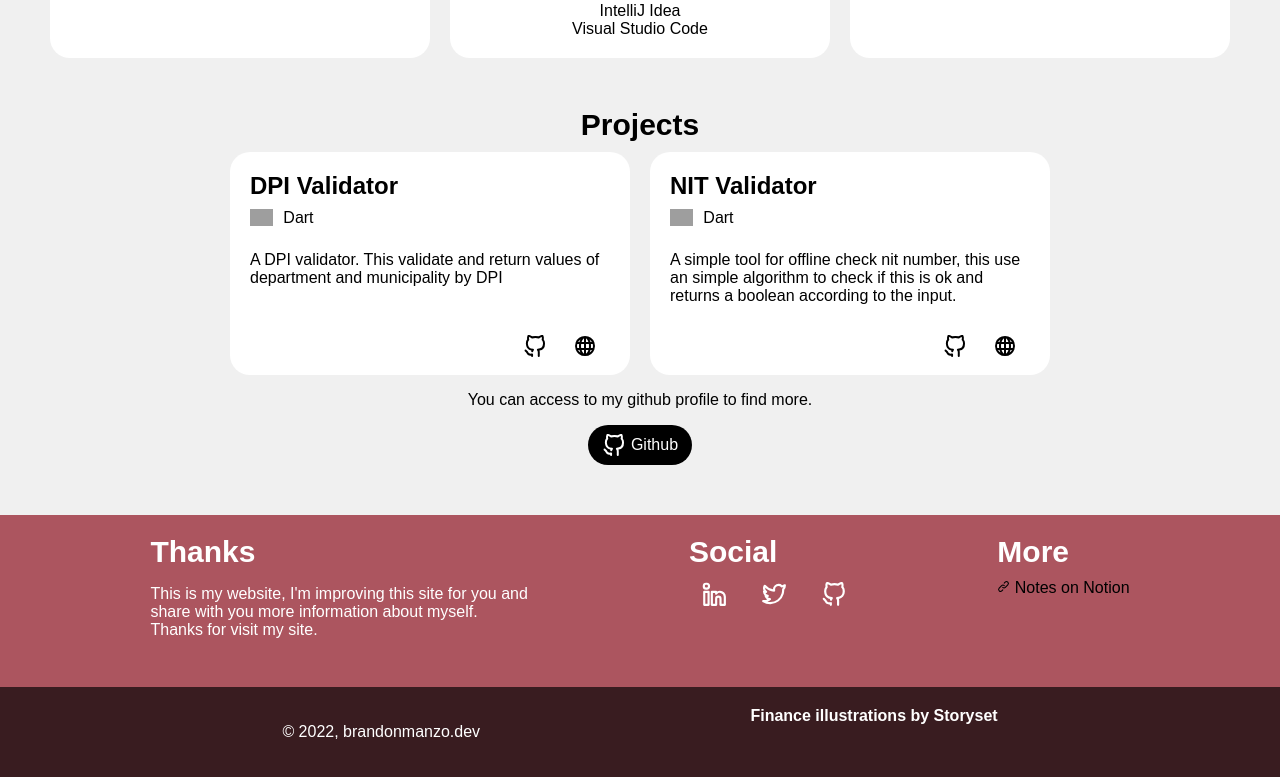
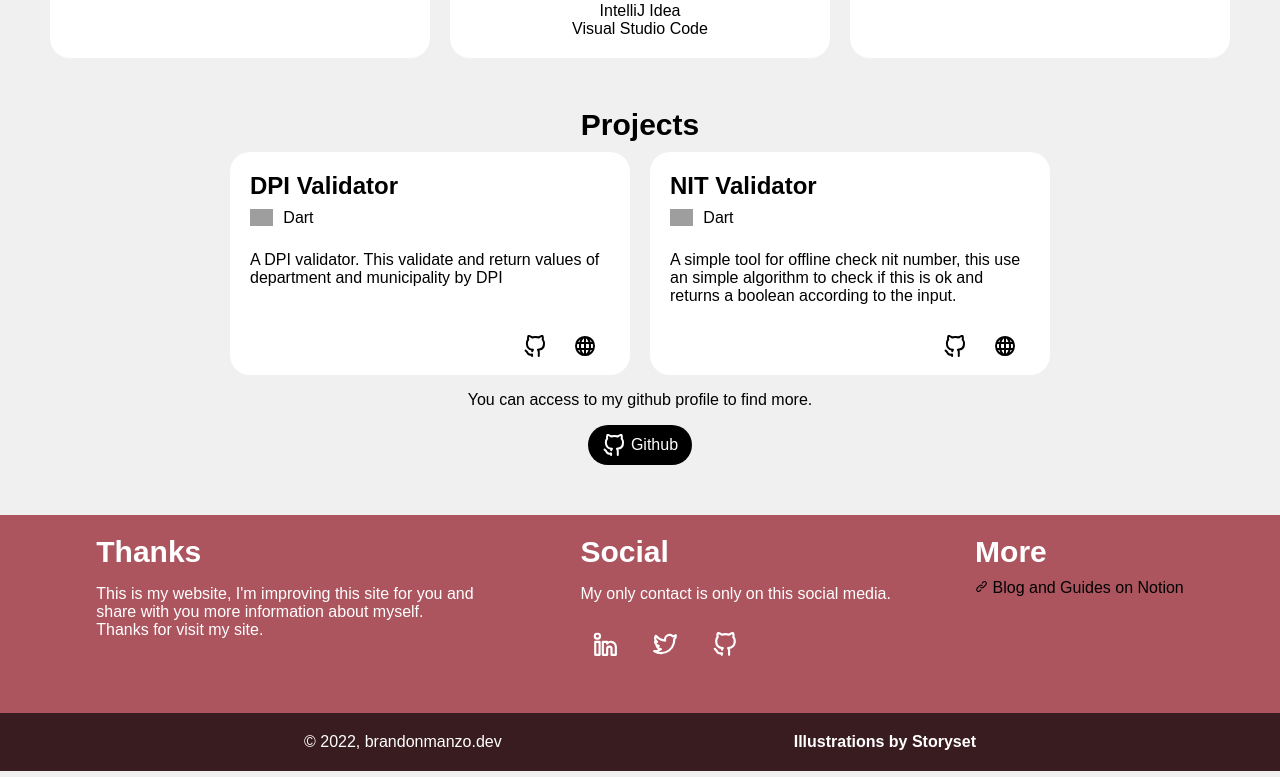
Before and after one commit to box-bm/Portfolio, a React (Create React App) app: page / in a window 1280 px wide. Shown: the part 1625-2402 px from the top of the page. Built offline with nearby package versions, Linux system fonts and the light colour scheme; grey boxes are pictures that could not be loaded.

Commit message:
improve responsive design and fix illustrations sponsor order

```diff
--- a/src/components/Footer.tsx
+++ b/src/components/Footer.tsx
@@ -13,12 +13,12 @@ const FooterContainer = styled.footer`
     flex-direction: column;
     padding: 20px 12px;
 
+    ${({ theme }) => theme.screenSizes.minMediumDevices} {
+      flex-direction: row;
+    }
+
     div {
       margin-bottom: 12px;
-    }
-
-    ${({ theme }) => theme.screenSizes.minMediumDevices} {
-      flex-direction: row;
     }
 
     .regards {
@@ -37,6 +37,10 @@ const FooterContainer = styled.footer`
     background-color: #000000aa;
     color: white;
     padding: 20px 12px;
+
+    & > * {
+      margin: 0;
+    }
 
     a {
       color: white;
@@ -60,24 +64,23 @@ const Footer: React.FC = () => {
         </div>
         <div className="social">
           <h2>Social</h2>
+          <p>My only contact is only on this social media.</p>
           <SocialMedia reduceColors />
         </div>
         <div className="more">
           <h2>More</h2>
           <a
-            href="https://malachite-wanderer-866.notion.site/Engineering-Wiki-f5f66c6df5444b66b1aa4274168ce189"
+            href="https://brandonmanzo.notion.site/Box-Wiki-f5f66c6df5444b66b1aa4274168ce189"
             target="_blank"
             rel="noopener noreferrer"
           >
-            <UilLink size="1.3rem" /> Notes on Notion
+            <UilLink size="1.3rem" /> Blog and Guides on Notion
           </a>
         </div>
       </div>
       <div className="appinfo">
         <p>© 2022, brandonmanzo.dev</p>
-        <a href="https://storyset.com/finance">
-          Finance illustrations by Storyset
-        </a>
+        <a href="https://storyset.com">Illustrations by Storyset</a>
       </div>
     </FooterContainer>
   );
--- a/src/components/profile/Header.tsx
+++ b/src/components/profile/Header.tsx
@@ -29,7 +29,7 @@ const HeaderContainer = styled.section`
     max-width: 700px;
   }
 
-  ${({ theme }) => theme.screenSizes.minMediumDevices} {
+  ${({ theme }) => theme.screenSizes.minLargeDevices} {
     flex-direction: row;
     justify-content: space-between;
     gap: 10px;
@@ -56,7 +56,7 @@ const Header: React.FC = () => {
         <p>I love to write solutions and create your idea to your screen.</p>
         <SocialMedia />
       </div>
-      <img src={icon} alt="icon" />
+      <img src={icon} alt="icon" about="Storyset image" />
     </HeaderContainer>
   );
 };
--- a/src/components/skills/Skill.tsx
+++ b/src/components/skills/Skill.tsx
@@ -10,7 +10,7 @@ const SkillContainer = styled(Card)`
   border-radius: 20px;
   flex: 1 1;
   max-width: 380px;
-  min-width: 300px;
+  min-width: 290px;
   text-align: center;
 
   .header {
```
